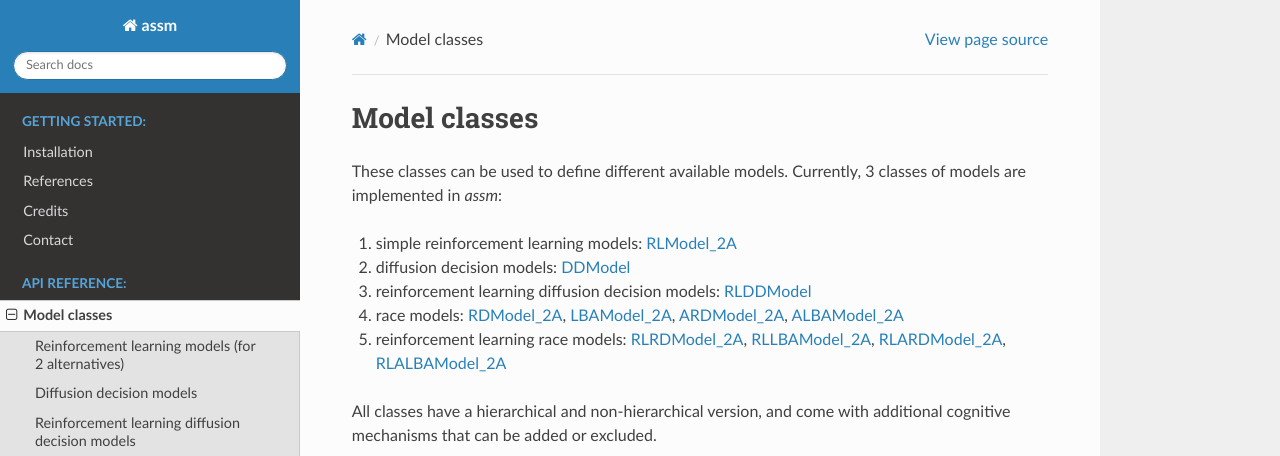
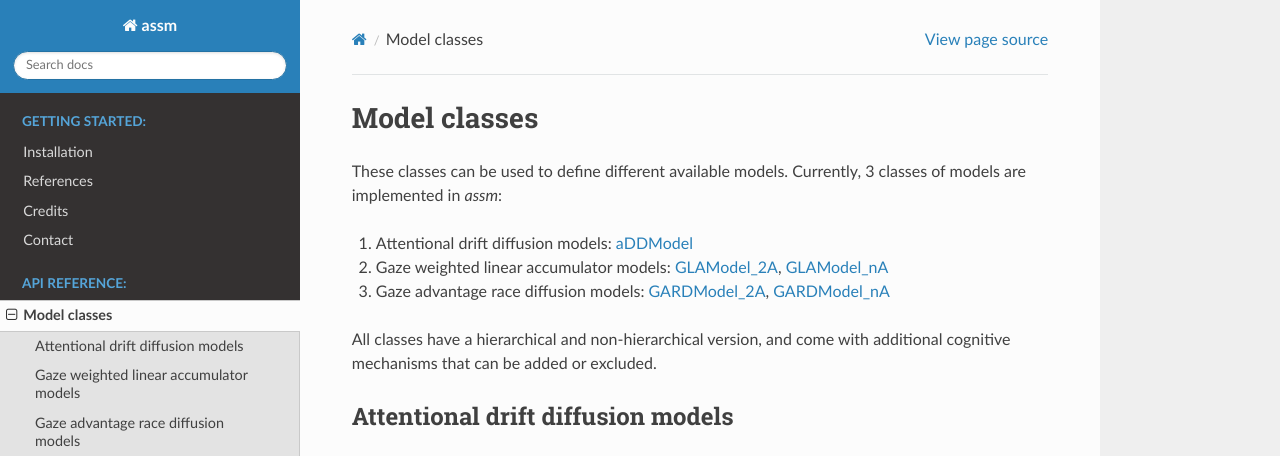
Before and after one commit to AmirHoseinHadian/assm, a Sphinx documentation site: the page built from docs/models/model_classes.rst, in a window 1280 px wide and 1400 px high. Shown: the top 456 px of the window. Built offline with Sphinx 7.4.7 and the Read the Docs theme 2.0.0, drawn with Linux system fonts in a browser that asks for light colours; pages that are not in the unit, such as notebooks, are missing from menus; some of the changed text lies outside the part shown; grey boxes are pictures that could not be loaded.

Commit message:
model classes updated

```diff
--- a/docs/models/model_classes.rst
+++ b/docs/models/model_classes.rst
@@ -5,93 +5,47 @@ Model classes
 
 These classes can be used to define different available models. Currently, 3 classes of models are implemented in `assm`:
 
-1. simple reinforcement learning models: :ref:`RLModel_2A <RLModel_2A>`
-2. diffusion decision models: :ref:`DDModel <DDModel>`
-3. reinforcement learning diffusion decision models: :ref:`RLDDModel <RLDDModel>`
-4. race models: :ref:`RDModel_2A <RDModel_2A>`, :ref:`LBAModel_2A <LBAModel_2A>`, :ref:`ARDModel_2A <ARDModel_2A>`, :ref:`ALBAModel_2A <ALBAModel_2A>`
-5. reinforcement learning race models: :ref:`RLRDModel_2A <RLRDModel_2A>`, :ref:`RLLBAModel_2A <RLLBAModel_2A>`, :ref:`RLARDModel_2A <RLARDModel_2A>`, :ref:`RLALBAModel_2A <RLALBAModel_2A>`
+1. Attentional drift diffusion models: :ref:`aDDModel <aDDModel>`
+2. Gaze weighted linear accumulator models: :ref:`GLAModel_2A <GLAModel_2A>`, :ref:`GLAModel_nA <GLAModel_nA>`
+3. Gaze advantage race diffusion models: :ref:`GARDModel_2A <GARDModel_2A>`, :ref:`GARDModel_nA <GARDModel_nA>`
 
 All classes have a hierarchical and non-hierarchical version, and come with additional cognitive mechanisms that can be added or excluded.
 
-.. note:: At the moment, all model classes are meant for decisions between 2 alternatives.
+Attentional drift diffusion models
+-----------------------------------------------
 
-Reinforcement learning models (for 2 alternatives)
---------------------------------------------------
-
-.. _RLModel_2A:
-.. autoclass:: rlssm.model.models_RL.RLModel_2A
+.. _aDDModel:
+.. autoclass:: assm.model.models_aDDM.aDDModel
     :members:
 
     .. automethod:: __init__
 
-Diffusion decision models
--------------------------
+Gaze weighted linear accumulator models
+------------------------------------------------
 
-.. _DDModel:
-.. autoclass:: rlssm.model.models_DDM.DDModel
+.. _GLAModel_2A:
+.. autoclass:: assm.model.models_GLAM.GLAModel_2A
     :members:
 
     .. automethod:: __init__
 
-Reinforcement learning diffusion decision models
-------------------------------------------------
-
-.. _RLDDModel:
-.. autoclass:: rlssm.model.models_DDM.RLDDModel
+.. _GLAModel_nA:
+.. autoclass:: assm.model.models_GLAM.GLAModel_nA
     :members:
 
     .. automethod:: __init__
 
-Race models (for 2 alternatives)
---------------------------------
+Gaze advantage race diffusion models
+------------------------------------------------
 
-.. _RDModel_2A:
-.. autoclass:: rlssm.model.models_RDM.RDModel_2A
+.. _GARDModel_2A:
+.. autoclass:: assm.model.models_GARD.GARDModel_2A
     :members:
 
     .. automethod:: __init__
 
-.. _LBAModel_2A:
-.. autoclass:: rlssm.model.models_LBA.LBAModel_2A
+.. _GARDModel_nA:
+.. autoclass:: assm.model.models_GARD.GARDModel_nA
     :members:
 
     .. automethod:: __init__
-
-.. _ARDModel_2A:
-.. autoclass:: rlssm.model.models_ARDM.ARDModel_2A
-    :members:
-
-    .. automethod:: __init__
-
-.. _ALBAModel_2A:
-.. autoclass:: rlssm.model.models_ALBA.ALBAModel_2A
-    :members:
-
-    .. automethod:: __init__
-
-Reinforcement learning race models (for 2 alternatives)
--------------------------------------------------------
-
-.. _RLRDModel_2A:
-.. autoclass:: rlssm.model.models_RDM.RLRDModel_2A
-    :members:
-
-    .. automethod:: __init__
-
-.. _RLLBAModel_2A:
-.. autoclass:: rlssm.model.models_LBA.RLLBAModel_2A
-    :members:
-
-    .. automethod:: __init__
-
-.. _RLARDModel_2A:
-.. autoclass:: rlssm.model.models_ARDM.RLARDModel_2A
-    :members:
-
-    .. automethod:: __init__
-
-.. _RLALBAModel_2A:
-.. autoclass:: rlssm.model.models_ALBA.RLALBAModel_2A
-    :members:
-
-    .. automethod:: __init__
```
Also changed, not shown: docs/_static/identicons.png (deleted).
